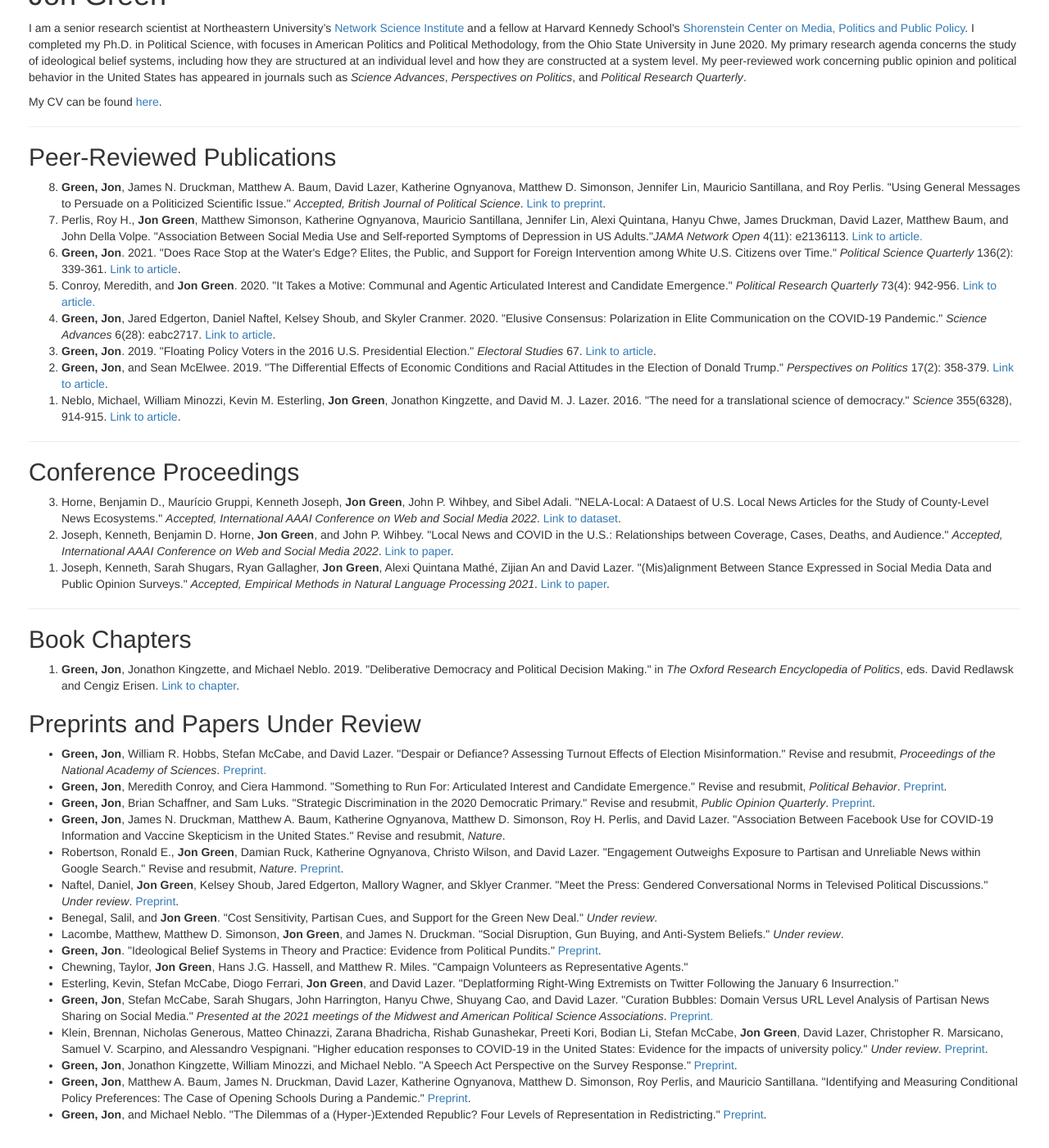
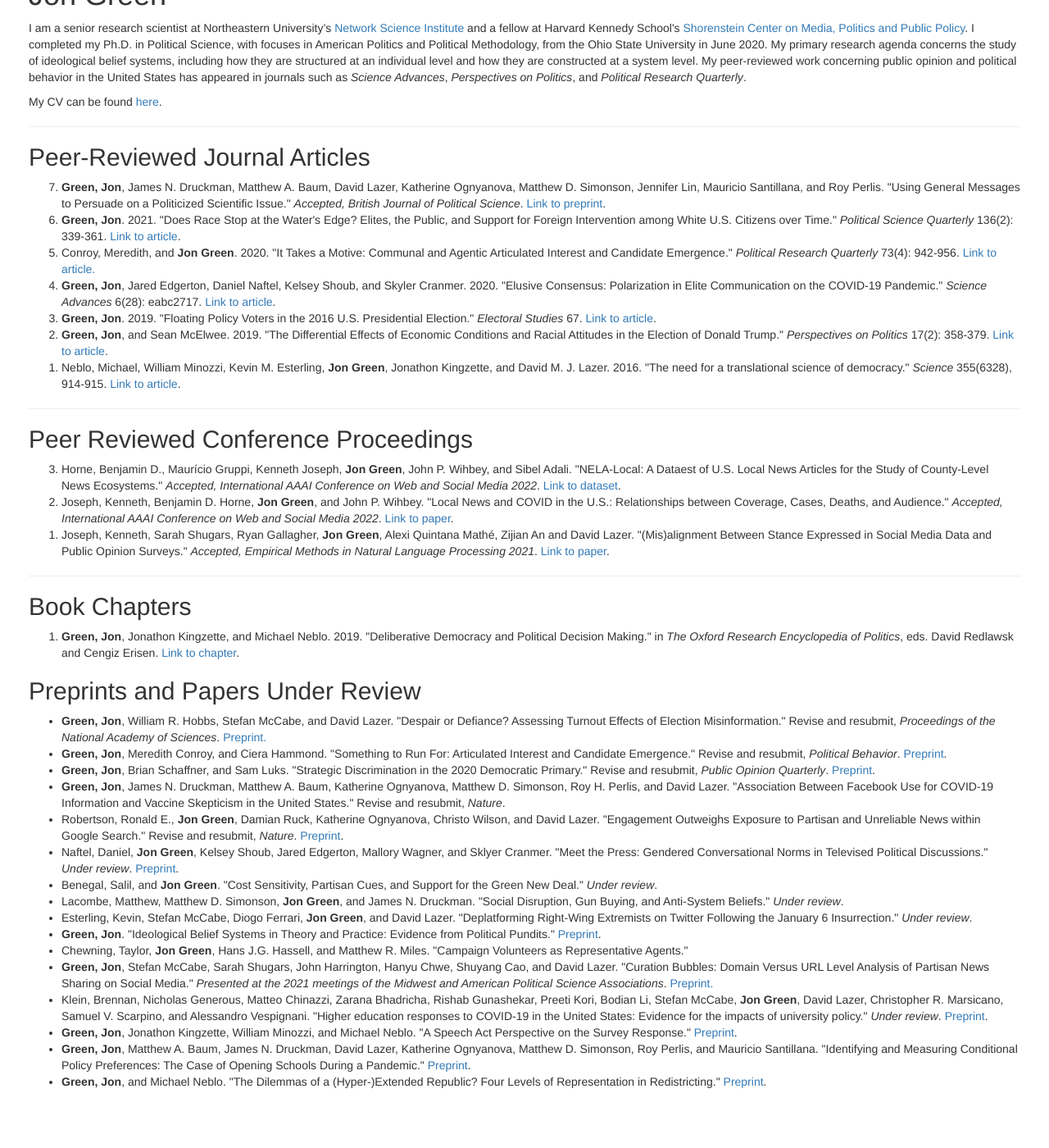
Before and after one commit to jgreen4919/jgreen4919.github.io, a Jekyll site: the page index.html, which Jekyll copies as it is, in a window 1280 px wide and 1400 px high, scrolled down 467 px. Shown: the whole window at 82% size. Built offline with Jekyll 4.4.1, drawn with Linux system fonts in a browser that asks for light colours; after the commit the page ends 1831 px from its top, so only the background shows below that.

Commit message:
other social science

```diff
--- a/index.html
+++ b/index.html
@@ -31,10 +31,9 @@
 
     <p>My CV can be found <a href="files/cv_current.pdf">here</a>.</p>
     <hr>
-    <h2>Peer-Reviewed Publications</h2>
+    <h2>Peer-Reviewed Journal Articles</h2>
     <ol reversed>
     <li> <strong>Green, Jon</strong>, James N. Druckman,  Matthew A. Baum, David Lazer, Katherine Ognyanova, Matthew D. Simonson, Jennifer Lin, Mauricio Santillana, and Roy Perlis. "Using General Messages to Persuade on a Politicized Scientific Issue." <i>Accepted, British Journal of Political Science</i>. <a href="https://osf.io/7tn4d/">Link to preprint</a>.</li>
-    <li> Perlis, Roy H., <strong>Jon Green</strong>, Matthew Simonson, Katherine Ognyanova, Mauricio Santillana, Jennifer Lin, Alexi Quintana, Hanyu Chwe, James Druckman, David Lazer, Matthew Baum, and John Della Volpe. "Association Between Social Media Use and Self-reported Symptoms of Depression in US Adults."<i>JAMA Network Open</i> 4(11): e2136113. <a href="https://pubmed.ncbi.nlm.nih.gov/34812844/">Link to article.</a> </li>
       <li> <strong>Green, Jon</strong>. 2021. "Does Race Stop at the Water's Edge? Elites, the Public, and Support for Foreign Intervention among White U.S. Citizens over Time." <i>Political Science Quarterly</i> 136(2): 339-361. <a href="https://onlinelibrary.wiley.com/doi/abs/10.1002/polq.13168">Link to article</a>.</li>
       	<li> Conroy, Meredith, and <strong>Jon Green</strong>. 2020. "It Takes a Motive: Communal and Agentic Articulated Interest and Candidate Emergence." <i>Political Research Quarterly</i> 73(4): 942-956. <a href="https://journals.sagepub.com/doi/abs/10.1177/1065912920933668">Link to article.</a></li>
       <li> <strong>Green, Jon</strong>, Jared Edgerton, Daniel Naftel, Kelsey Shoub, and Skyler Cranmer. 2020. "Elusive Consensus: Polarization in Elite Communication on the COVID-19 Pandemic." <i>Science Advances</i> 6(28): eabc2717. <a href="https://advances.sciencemag.org/content/6/28/eabc2717">Link to article</a>.</li>
@@ -43,7 +42,7 @@
 	<li> Neblo, Michael, William Minozzi, Kevin M. Esterling, <strong>Jon Green</strong>, Jonathon Kingzette, and David M. J. Lazer. 2016. "The need for a translational science of democracy." <i>Science</i> 355(6328), 914-915. <a href="https://science.sciencemag.org/content/355/6328/914">Link to article</a>.</li>
 	</ol>
       <hr>
-    <h2>Conference Proceedings</h2>
+    <h2>Peer Reviewed Conference Proceedings</h2>
     <ol reversed>
     <li>Horne, Benjamin D., Maur&iacute;cio Gruppi, Kenneth Joseph, <strong>Jon Green</strong>, John P. Wihbey, and Sibel Adali. "NELA-Local: A Dataest of U.S. Local News Articles for the Study of County-Level News Ecosystems." <i>Accepted, International AAAI Conference on Web and Social Media 2022</i>. <a href="https://dataverse.harvard.edu/dataset.xhtml?persistentId=doi:10.7910/DVN/GFE66K">Link to dataset</a>.</li>
     <li>Joseph, Kenneth, Benjamin D. Horne, <strong>Jon Green</strong>, and John P. Wihbey. "Local News and COVID in the U.S.: Relationships between Coverage, Cases, Deaths, and Audience." <i>Accepted, International AAAI Conference on Web and Social Media 2022</i>. <a href="https://arxiv.org/pdf/2111.08515.pdf">Link to paper</a>.</li>
@@ -64,9 +63,9 @@
     <li>Naftel, Daniel, <strong>Jon Green</strong>, Kelsey Shoub, Jared Edgerton, Mallory Wagner, and Sklyer Cranmer. "Meet the Press: Gendered Conversational Norms in Televised Political Discussions." <i>Under review</i>. <a href="https://osf.io/my8us/">Preprint</a>.</li>
      <li>Benegal, Salil, and <strong>Jon Green</strong>. "Cost Sensitivity, Partisan Cues, and Support for the Green New Deal." <i>Under review</i>.</li>
      <li>Lacombe, Matthew, Matthew D. Simonson, <strong>Jon Green</strong>, and James N. Druckman. "Social Disruption, Gun Buying, and Anti-System Beliefs." <i>Under review</i>.</li>
+    <li> Esterling, Kevin, Stefan McCabe, Diogo Ferrari, <strong>Jon Green</strong>, and David Lazer. "Deplatforming Right-Wing Extremists on Twitter Following the January 6 Insurrection." <i>Under review</i>.</li>
     <li> <strong>Green, Jon</strong>. "Ideological Belief Systems in Theory and Practice: Evidence from Political Pundits." <a href="https://osf.io/2cjse/">Preprint</a>.</li>
    <li>Chewning, Taylor, <strong>Jon Green</strong>, Hans J.G. Hassell, and Matthew R. Miles. "Campaign Volunteers as Representative Agents."</li>
-   <li> Esterling, Kevin, Stefan McCabe, Diogo Ferrari, <strong>Jon Green</strong>, and David Lazer. "Deplatforming Right-Wing Extremists on Twitter Following the January 6 Insurrection."</li>
      <li> <strong>Green, Jon</strong>, Stefan McCabe, Sarah Shugars, John Harrington, Hanyu Chwe, Shuyang Cao, and David Lazer. "Curation Bubbles: Domain Versus URL Level Analysis of Partisan News Sharing on Social Media." <i>Presented at the 2021 meetings of the Midwest and American Political Science Associations</i>. <a href="https://osf.io/vbwer/"> Preprint.</a></li>
      <li> Klein, Brennan, Nicholas Generous, Matteo Chinazzi, Zarana Bhadricha, Rishab Gunashekar, Preeti Kori, Bodian Li, Stefan McCabe, <strong>Jon Green</strong>, David Lazer, Christopher R. Marsicano, Samuel V. Scarpino, and Alessandro Vespignani. "Higher education responses to COVID-19 in the United States: Evidence for the impacts of university policy." <i>Under review</i>. <a href="https://www.medrxiv.org/content/10.1101/2021.10.07.21264419v2">Preprint</a>.</li>
            <li> <strong>Green, Jon</strong>, Jonathon Kingzette, William Minozzi, and Michael Neblo. "A Speech Act Perspective on the Survey Response." <a href="https://osf.io/54ysv/">Preprint</a>.</li>
```
Also changed, not shown: 6 other files.
